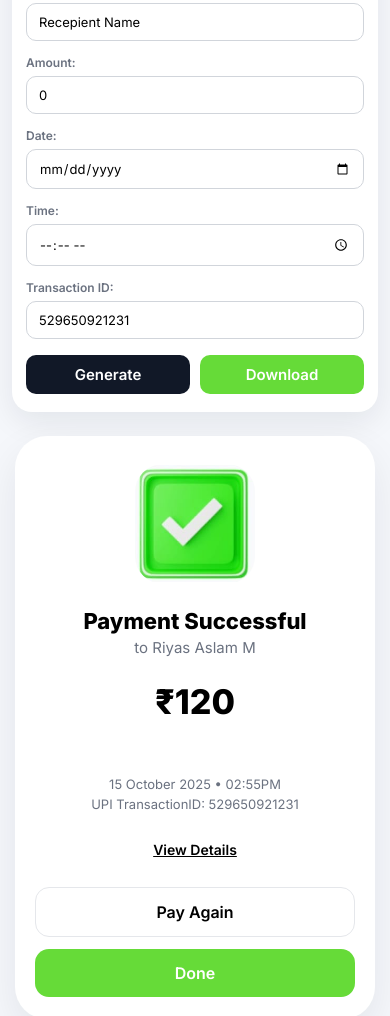
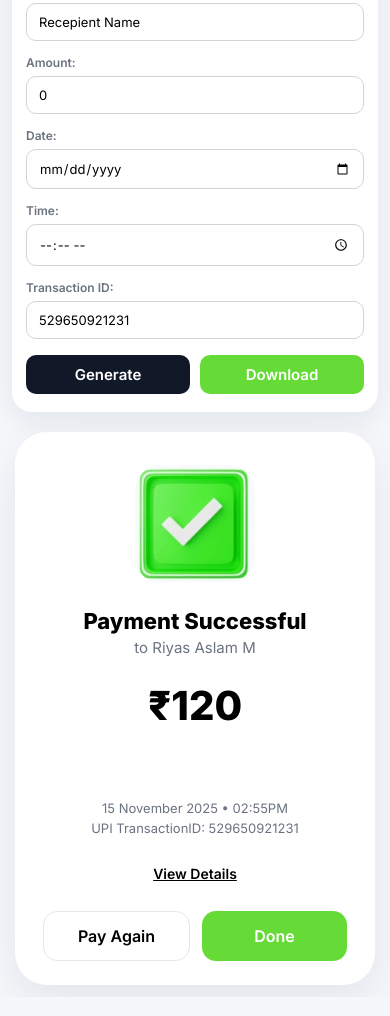
Before and after one commit to riyasaslam/UPIReceiptGenerator, a plain HTML site: page index.html in a window 390 px wide. Shown: the part 87-1103 px from the top of the page. Drawn offline with nearby package versions, Linux system fonts and the light colour scheme.

Commit message:
Responsive Export Version
Updated styles for mobile layout and adjusted receipt date.

```diff
--- a/index.html
+++ b/index.html
@@ -41,9 +41,10 @@
       padding: 16px;
     }
 
+    /* MOBILE-FIRST: stack one by one */
     .wrapper {
       display: flex;
-      flex-direction: column;        /* MOBILE FIRST: stacked one by one */
+      flex-direction: column;
       gap: 24px;
       width: 100%;
       max-width: 1000px;
@@ -114,7 +115,7 @@
       color: white;
     }
 
-    /* RECEIPT (FIXED SIZE FOR EXPORT) */
+    /* RECEIPT (fixed desktop style – SAME everywhere) */
     #receipt {
       width: 100%;
       max-width: 360px;  /* exact mock width */
@@ -124,7 +125,6 @@
       padding: 32px 28px 24px;
     }
 
-    /* REPLACED ICON (your image) */
     .status-image {
       width: 120px;
       height: 120px;
@@ -219,7 +219,15 @@
         padding: 12px;
       }
 
+      .wrapper {
+        flex-direction: column;
+        gap: 20px;
+        align-items: center;
+      }
+
       .left-panel {
+        width: 100%;
+        max-width: 420px;
         padding: 18px 14px;
         border-radius: 20px;
       }
@@ -238,22 +246,10 @@
         font-size: 13px;
       }
 
+      /* IMPORTANT: no changes to #receipt, .amount, .actions, .btn
+         so the card looks EXACTLY like desktop */
       #receipt {
         margin: 0 auto;
-        padding: 28px 20px 22px;
-      }
-
-      .amount {
-        font-size: 34px;
-        margin-bottom: 52px;
-      }
-
-      .actions {
-        flex-direction: column;
-      }
-
-      .btn {
-        width: 100%;
       }
     }
 
@@ -342,7 +338,6 @@
   <!-- RIGHT RECEIPT -->
   <div id="receipt">
 
-    <!-- YOUR IMAGE REPLACING STATUS ICON -->
     <div class="status-image">
       <img src="Status_Icon.png" alt="Success Icon">
     </div>
@@ -358,7 +353,7 @@
     </div>
 
     <div class="meta">
-      <span id="displayDateTime">15 October 2025 • 02:55PM</span><br/>
+      <span id="displayDateTime">15 November 2025 • 02:55PM</span><br/>
       UPI TransactionID: <span id="displayTxn">529650921231</span>
     </div>
 
@@ -403,7 +398,7 @@
 
     const dateVal = document.getElementById("date").value;
     const timeVal = document.getElementById("time").value;
-    const formatted = formatDateTime(dateVal, timeVal) || "15 October 2025 • 02:55PM";
+    const formatted = formatDateTime(dateVal, timeVal) || "15 November 2025 • 02:55PM";
     document.getElementById("displayDateTime").textContent = formatted;
   };
 
```
